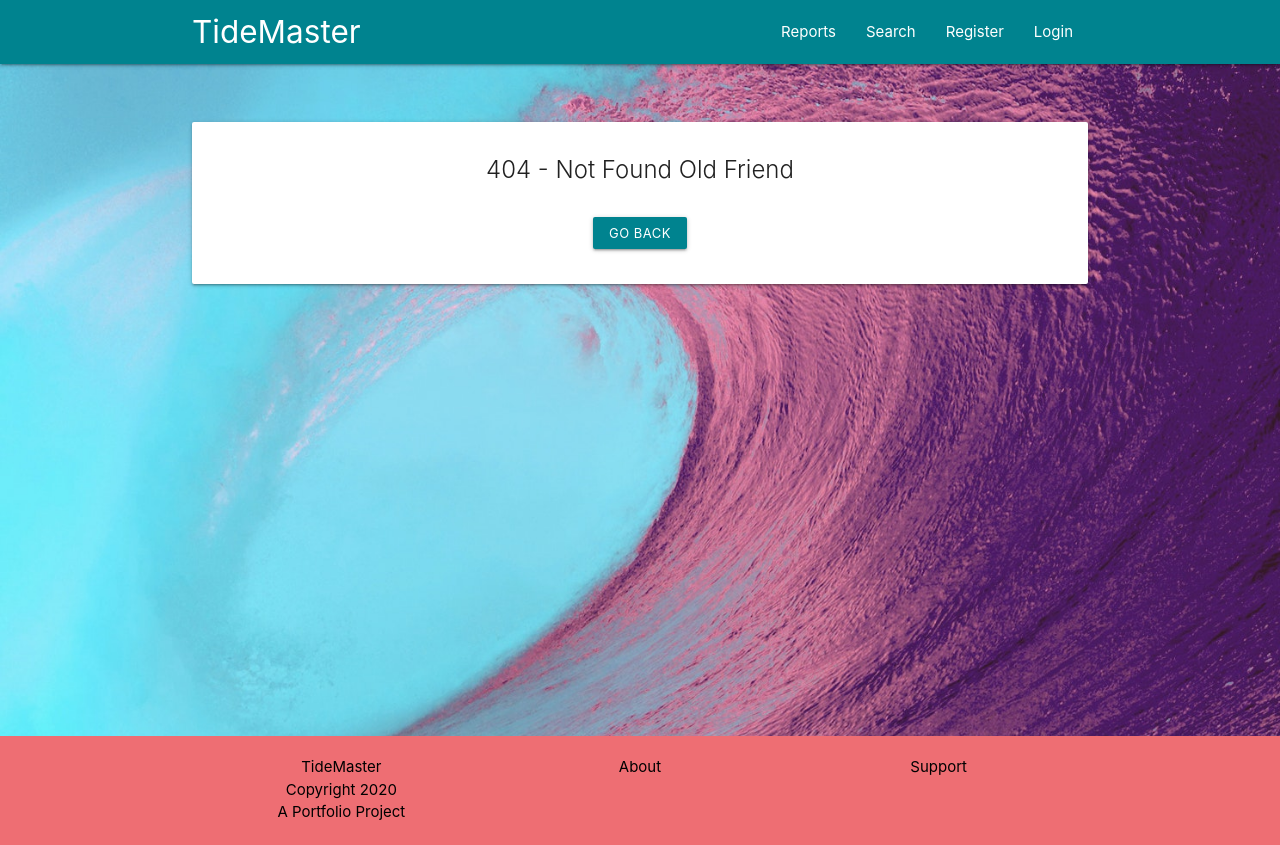
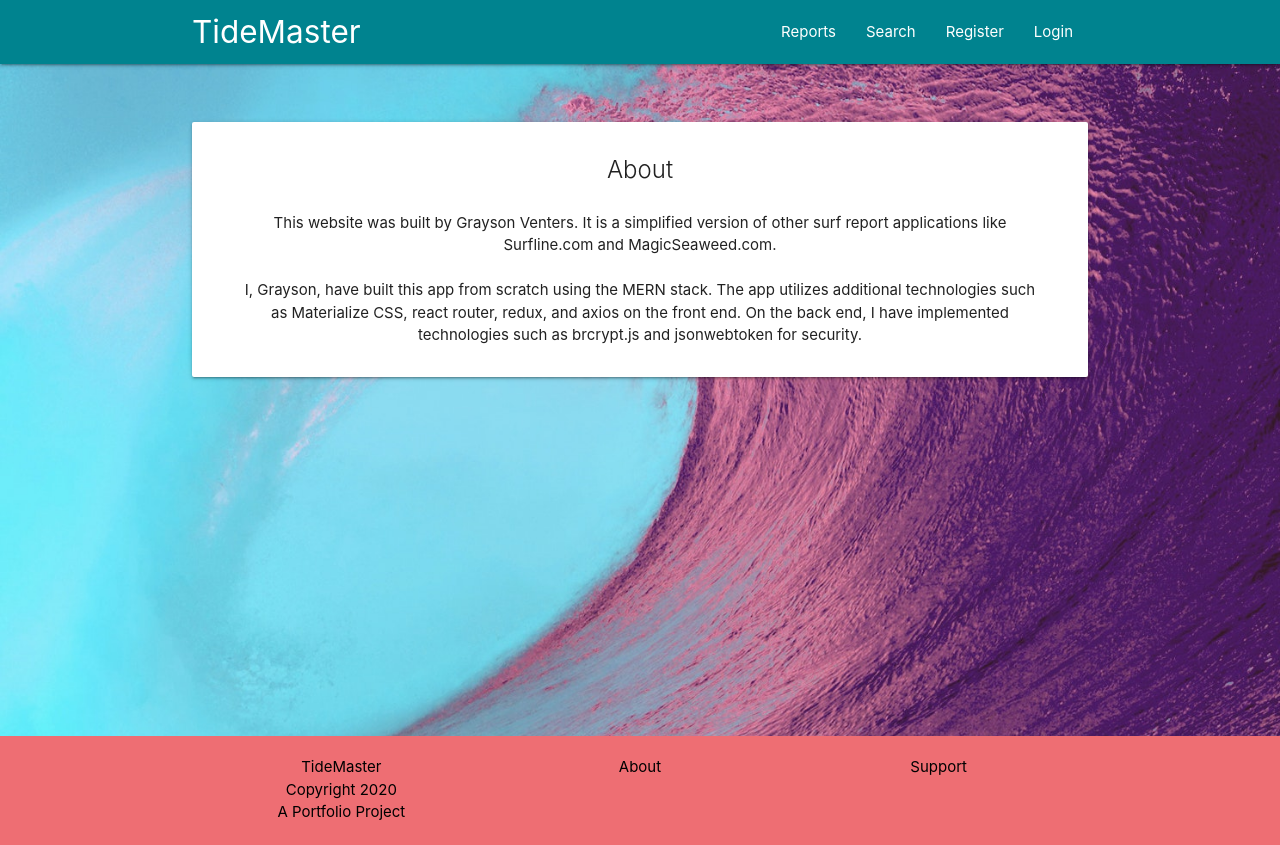
Before and after one commit to graysonventers/tidemaster, a React (Create React App) app in the folder client/: page /about in a window 1280 px wide. Before the commit this address had no page. Built offline with nearby package versions, Linux system fonts and the light colour scheme.

Commit message:
created About and Support component pages

```diff
--- a/client/src/App.js
+++ b/client/src/App.js
@@ -3,6 +3,8 @@ import { BrowserRouter as Router, Switch, Route } from 'react-router-dom';
 import img from './images/heroImage.jpg'
 import Landing from './components/pages/Landing';
 import NotFound from './components/pages/NotFound';
+import About from './components/pages/About';
+import Support from './components/pages/Support';
 import Dashboard from './components/auth/Dashboard';
 import Register from './components/auth/Register';
 import Login from './components/auth/Login';
@@ -17,7 +19,6 @@ const backgroundPrimary = {
 };
 
 function App() {
-
 
   return (
     <div>
@@ -35,6 +36,12 @@ function App() {
           <Route exact path="/login">
             <Login backgroundPrimary={backgroundPrimary} />
           </Route>
+          <Route exact path="/about">
+            <About backgroundPrimary={backgroundPrimary} />
+          </Route>
+          <Route exact path="/support">
+            <Support backgroundPrimary={backgroundPrimary} />
+          </Route>
           <Route exact path="/">
             <Landing backgroundPrimary={backgroundPrimary} />
           </Route>
--- a/client/src/components/pages/About.js
+++ b/client/src/components/pages/About.js
@@ -0,0 +1,43 @@
+import React, { Fragment } from 'react';
+import Navbar from '../layout/Navbar';
+import Footer from '../layout/Footer';
+import PropTypes from 'prop-types';
+
+
+const About = ({ backgroundPrimary }) => {
+
+    return (
+        <Fragment>
+            <Navbar />
+            <div style={backgroundPrimary}>
+                <div className="container" style={{ paddingBottom: '50px', paddingTop: '50px' }}>
+                    <div className="row">
+                        <div className="card col s12" style={{ paddingBottom: '30px', paddingTop: '30px' }}>
+                            <div className="card-title center">
+                                About
+                            </div>
+                            <div className="card-content center">
+
+                                <div className="col s12">
+                                   <p>
+                                    This website was built by Grayson Venters. It is a simplified version of other surf report applications like Surfline.com and MagicSeaweed.com.
+                                   </p><br></br>
+                                   <p >
+                                   I, Grayson, have built this app from scratch using the MERN stack. The app utilizes additional technologies such as Materialize CSS, react router, redux, and axios on the front end. On the back end, I have implemented technologies such as brcrypt.js and jsonwebtoken for security.
+                                   </p>
+                                </div>
+                            </div>
+                        </div>
+                    </div>
+                </div>
+            </div>
+            <Footer />
+        </Fragment>
+    )
+};
+
+About.propTypes = {
+    backgroundPrimary: PropTypes.object.isRequired
+};
+
+export default About;
--- a/client/src/components/pages/Support.js
+++ b/client/src/components/pages/Support.js
@@ -0,0 +1,40 @@
+import React, { Fragment } from 'react';
+import Navbar from '../layout/Navbar';
+import Footer from '../layout/Footer';
+import PropTypes from 'prop-types';
+
+
+const Support = ({ backgroundPrimary }) => {
+    return (
+        <Fragment>
+            <Navbar />
+            <div style={backgroundPrimary}>
+                <div className="container" style={{ paddingBottom: '50px', paddingTop: '50px' }}>
+                    <div className="row">
+                        <div className="card col s12" style={{ paddingBottom: '30px', paddingTop: '30px' }}>
+                            <div className="card-title center">
+                                Support
+                            </div>
+                            <div className="card-content">
+
+                                <div className="col s12 center">
+                                   <p>
+                                    If you care to support this website than please hire the creator.....he's definitely looking for employment!
+                                   </p><br></br>
+                                   <span>graysonventers@gmail.com</span>
+                                </div>
+                            </div>
+                        </div>
+                    </div>
+                </div>
+            </div>
+            <Footer />
+        </Fragment>
+    )
+};
+
+Support.propTypes = {
+    backgroundPrimary: PropTypes.object.isRequired
+};
+
+export default Support;
```
Also changed, not shown: 1 other file (tests, documents, lock files or other folders).
